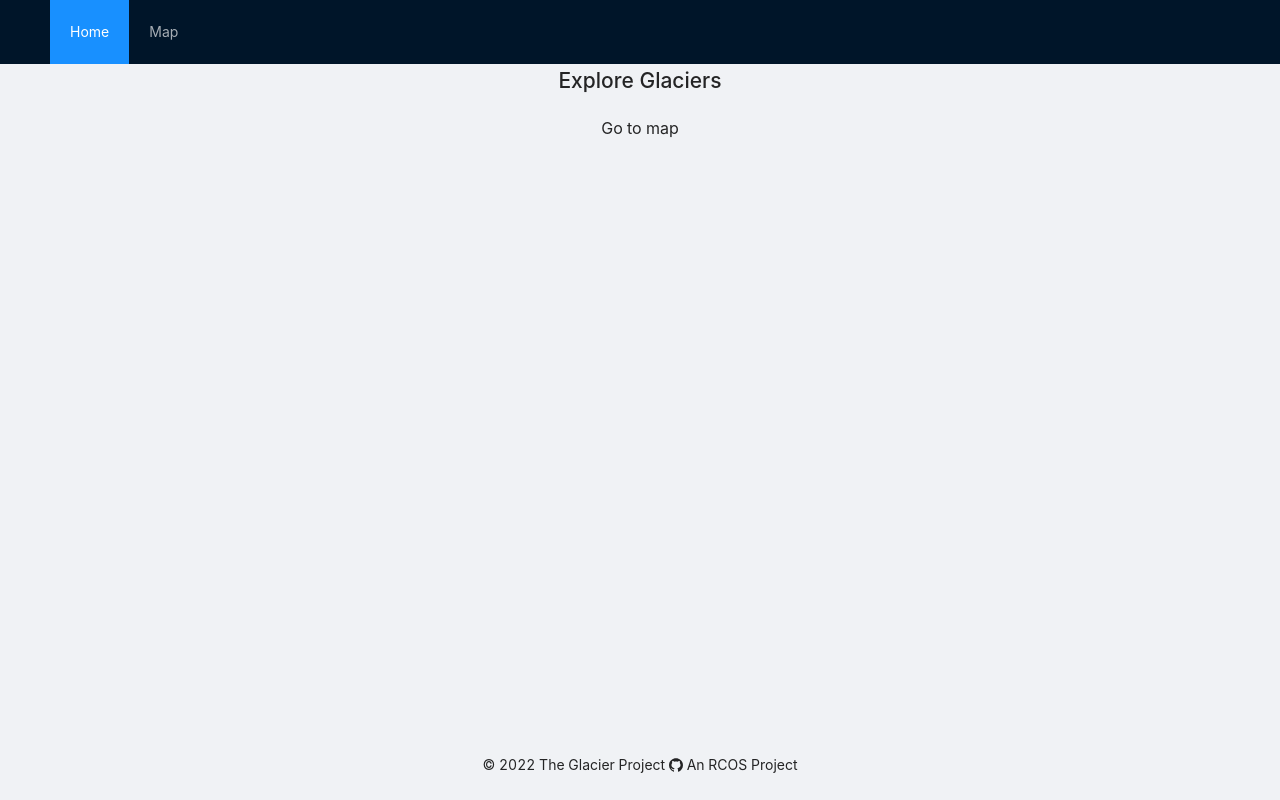
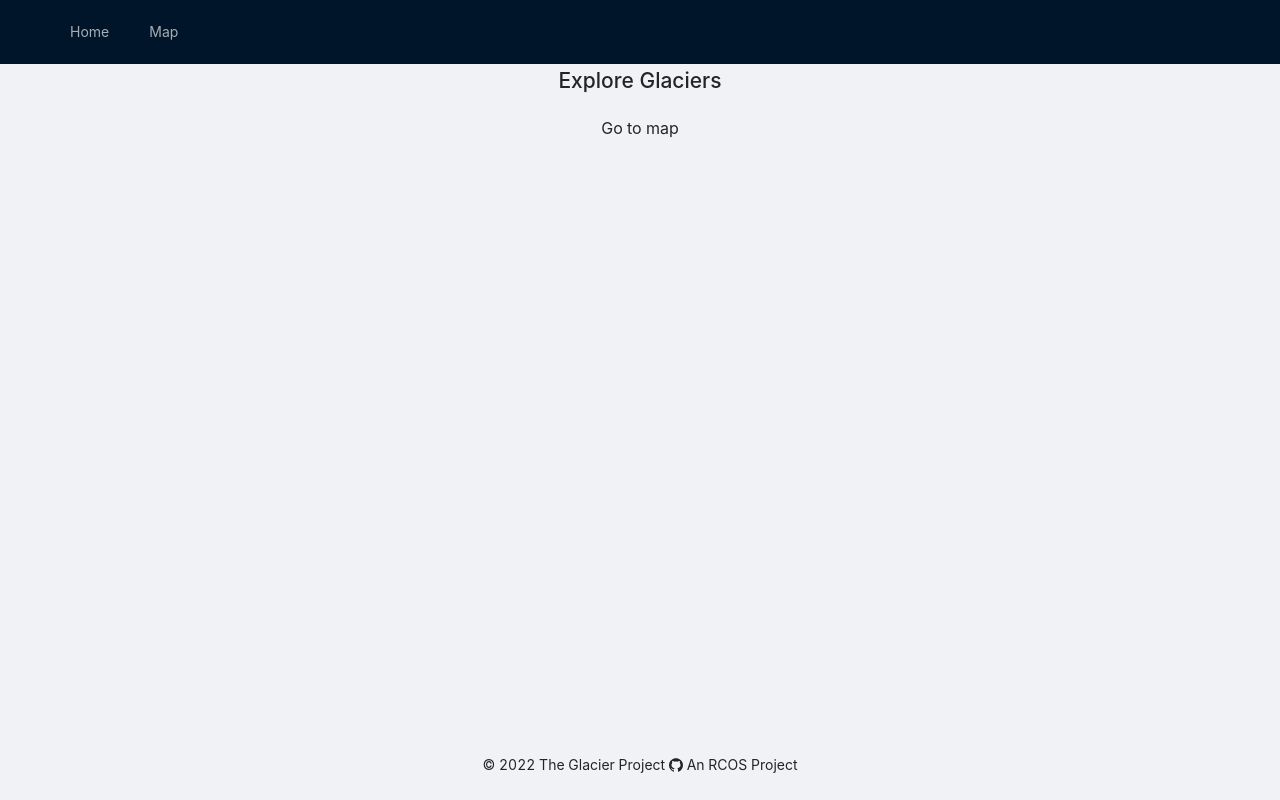
Before and after one commit to dinobenj/GlacierProject, a React (Create React App) app in the folder react-app/: page / in a window 1280 px wide. Built offline with nearby package versions, Linux system fonts and the light colour scheme.

Commit message:
Remove default "selected" style for header item

```diff
--- a/react-app/src/components/SiteHeader.tsx
+++ b/react-app/src/components/SiteHeader.tsx
@@ -6,7 +6,7 @@ const {Header} = Layout;
 const SiteHeader: React.FC = () => {
     return (
         <Header>
-            <Menu theme="dark" mode="horizontal" defaultSelectedKeys={["home"]}>
+            <Menu theme="dark" mode="horizontal">
                 <Menu.Item key="home">
                     <a href="/">Home</a>
                 </Menu.Item>
```
